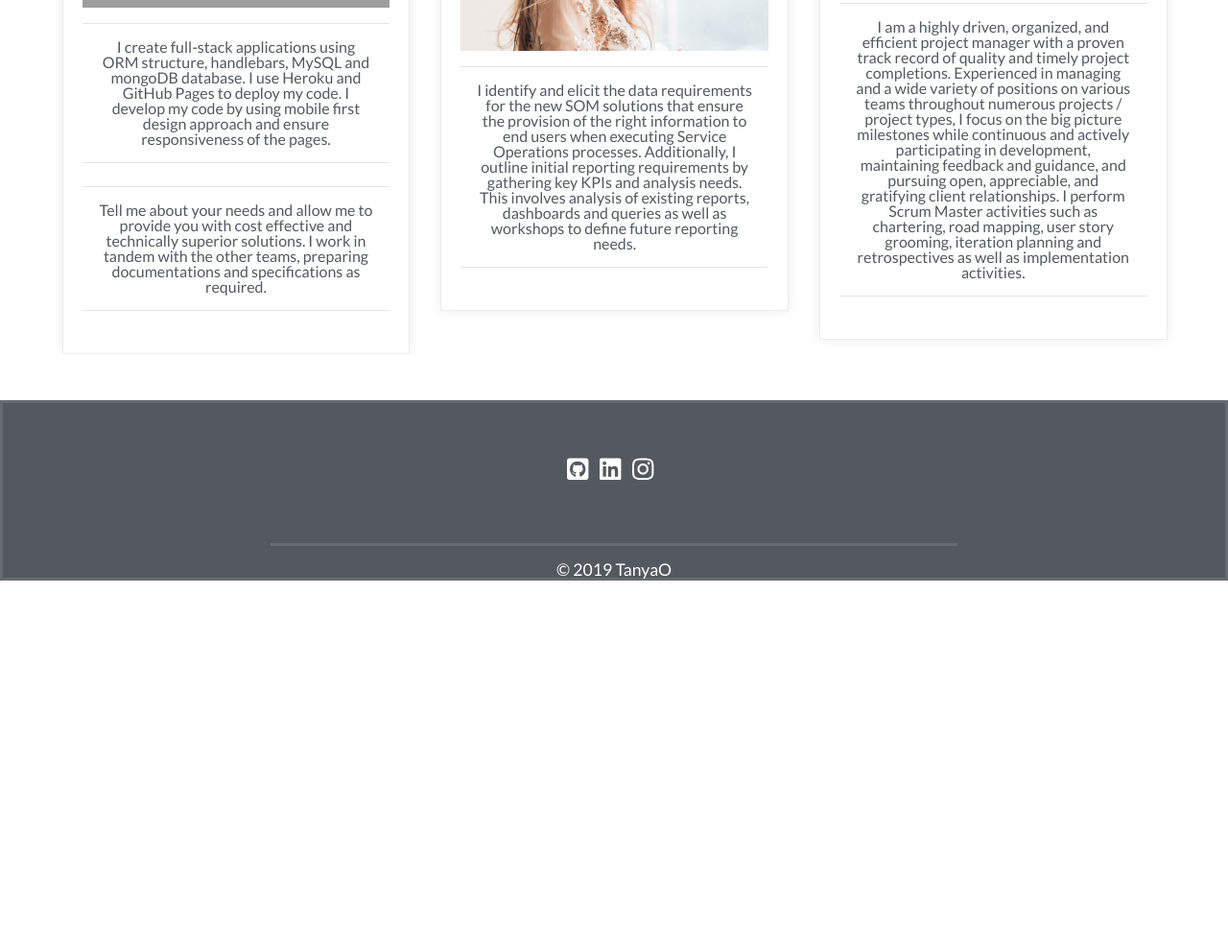
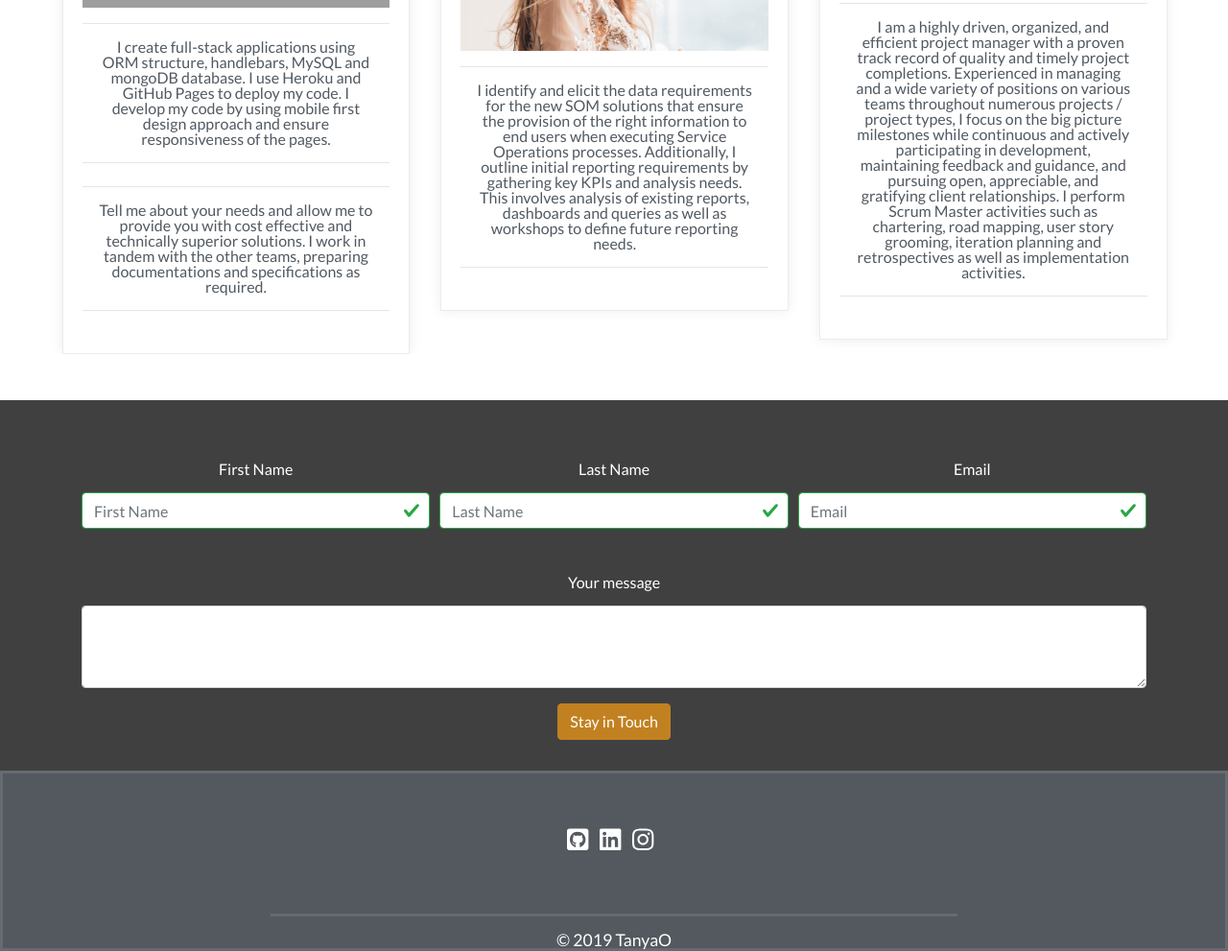
Before and after one commit to TanyaOdegova/portfolio2, a website: page index.html in a window 1280 px wide. Shown: the part 2341-3332 px from the top of the page at 96% size. Before the commit the page ends 2946 px from the top, so only its background shows below. Drawn offline with Linux system fonts and the light colour scheme; no server answers; grey boxes are pictures that could not be loaded; files whose address does not match are found by name.

Commit message:
netlify contact form

```diff
--- a/assets/css/style.css
+++ b/assets/css/style.css
@@ -267,7 +267,10 @@ img.example-image {
 }
 
 /*============= CONTACT SECTION =============*/
-
+.contacttitle {
+padding: 1rem;
+color: #fff;
+}
 footer {
   margin-bottom: 0rem;
   background-color: #53595f;
--- a/index.html
+++ b/index.html
@@ -385,8 +385,35 @@
 			</div>
 			<!--- End About me Section -->
 			<!--- Start Contact Section -->
-			<div id="contact" class="offset">
+				<div class='dark'>
+					<div id="contact" class="offset">
+							<div class="container">
+				<form name="contact" netlify>
+					<div class="form-row">
+						<div class="col-md-4 mb-3">
+						  <label for="validationServer01" class='contacttitle'>First Name</label>
+						  <input type="text" class="form-control is-valid" id="validationServer01" placeholder="First Name" value="" required>
+						</div>
+						<div class="col-md-4 mb-3">
+							<label for="validationServer01" class='contacttitle'>Last Name</label>
+							<input type="text" class="form-control is-valid" id="validationServer01" placeholder="Last Name" value="" required>
+						  </div>
+						<div class="col-md-4 mb-3">
+						  <label for="validationServer02" class='contacttitle'>Email</label>
+						  <input type="text" class="form-control is-valid" id="validationServer02" placeholder="Email" value="" required>
+						</div>
+						</div>
+						<div class="form-group">
+							<label for="exampleFormControlTextarea1" class='contacttitle'>Your message</label>
+							<textarea class="form-control " id="exampleFormControlTextarea1" rows="3"></textarea>
+						  </div>
 
+					  <button class="btn btn-primary" type="submit">Stay in Touch</button>
+
+				  </form>
+			</div>
+					</div>
+				</div>
 				<footer>
 					<div class="narrow text-center">
 						<div class="row">
```
